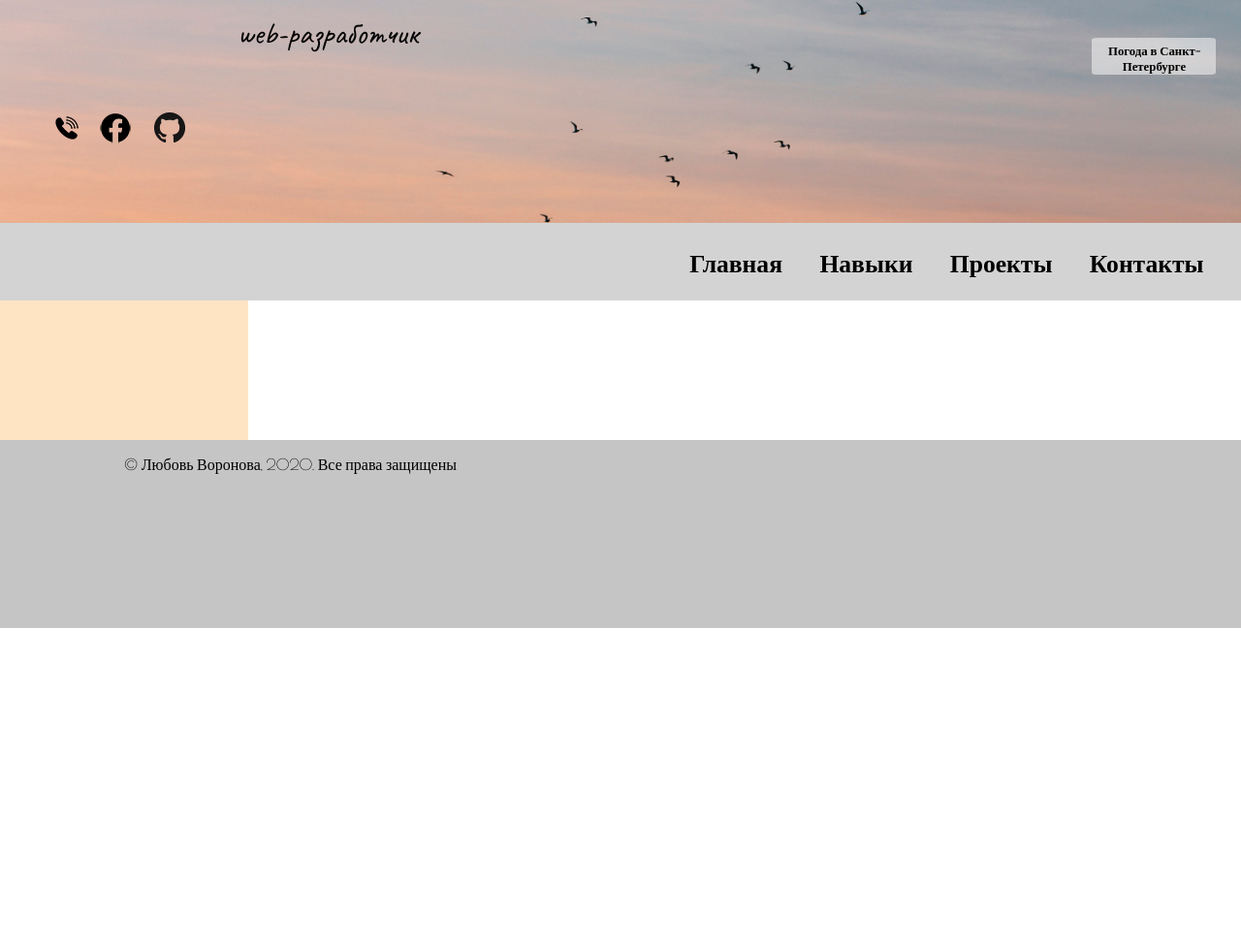
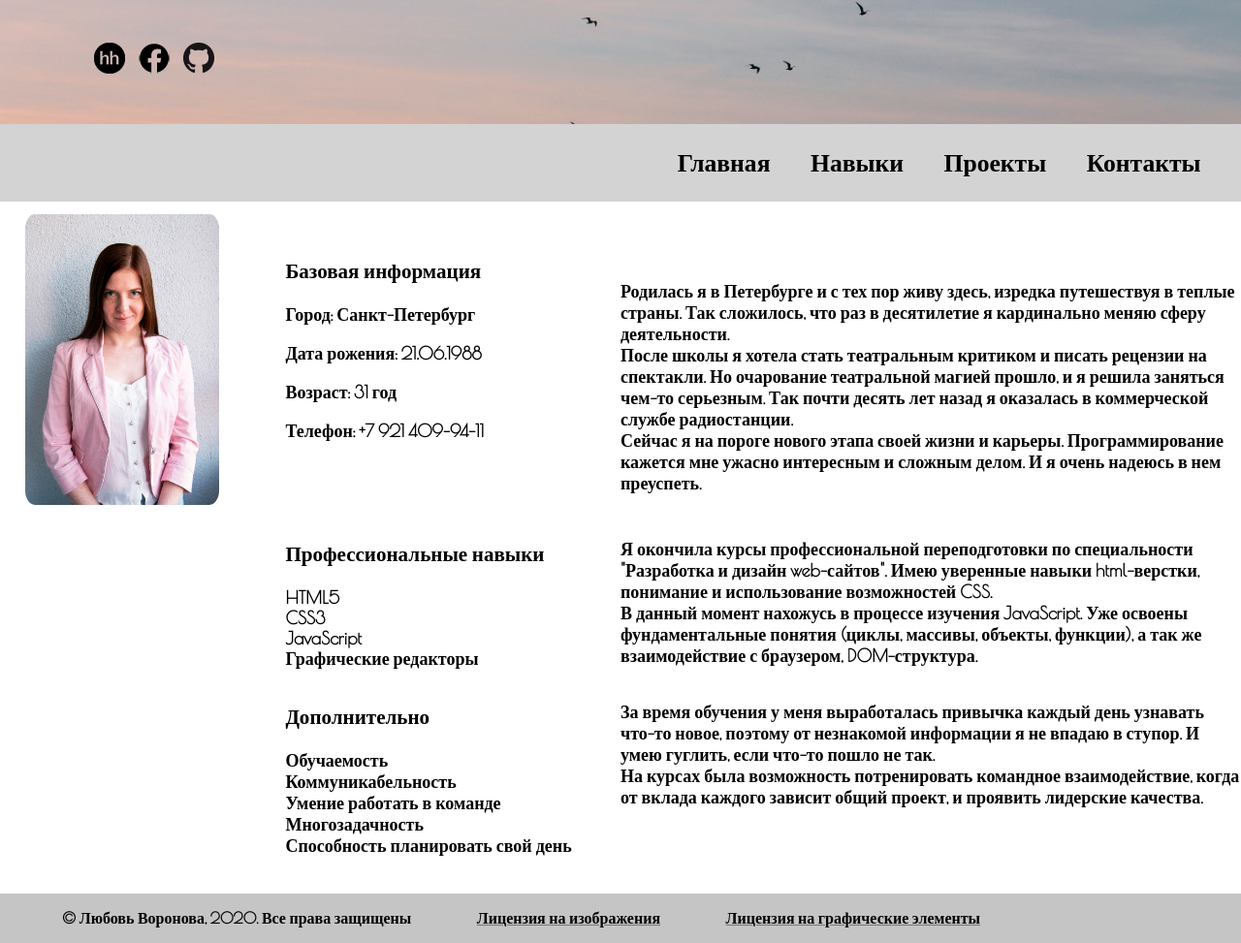
Before and after one commit to LiubovVoronova/portfolio, a plain HTML site: page index.html in a window 1280 px wide. Shown: the part 152-1125 px from the top of the page at 97% size. Before the commit the page ends 800 px from the top, so only its background shows below. Drawn offline with nearby package versions, Linux system fonts and the light colour scheme; no server answers.

Commit message:
photo and main content

```diff
--- a/index.html
+++ b/index.html
@@ -4,7 +4,7 @@
     <meta charset="UTF-8">
     <meta name="viewport" content="width=device-width, initial-scale=1.0">
     <link rel="stylesheet" href="style.css">
-    <title>LVPortfoilo</title>
+    <title>LVoronova</title>
 </head>
 <body class="grid-container">
     <header>
@@ -13,14 +13,13 @@
             <p>web-разработчик</p>
         </div>
         <div class="social">
-            <img src="images/phone.png" alt="Телефон">
+            <a href="https://spb.hh.ru/resume/c8a64239ff07cd72660039ed1f6e6c42504d72" target="_blank"><img src="images/hh.png" alt="HeadHunter"></a>
             <a href="https://www.facebook.com/lubov.malgunova" target="_blank"><img  src="images/f_logo_RGB-Black_58.png" alt="FaceBook"></a>
             <a href="https://github.com/LiubovVoronova/portfolio" target="_blank"><img src="images/GitHub-Mark-32px.png"></a>
         </div>
         <div class="weather">
             <h4>Погода в Санкт-Петербурге</h4>
         </div>
-
     </header>
     <main>
         <nav class="main-menu">
@@ -30,7 +29,7 @@
                         <ul class="sub-menu">
                             <li><a href="forms.html">Формы</a></li>
                             <li><a href="gallery.html">Галерея</a></li>
-                            <li>Новое</li>
+                            <li><a href="animation.html">Анимация</a></li>
                         </ul>
                     </li>
                     <li class="menu-item"> Проекты
@@ -42,11 +41,67 @@
                 </ul>
         </nav>
         <div class='photo'>
-
+            <img src="images/lubov-2.jpg" alt="Фотография" width="200px">
+        </div>
+        <div class="my-info">
+            <h3>Базовая информация</h3>
+            <p>Город: Санкт-Петербург</p>
+            <p>Дата рожения: 21.06.1988</p>
+            <p class="my-age"></p>
+            <p>Телефон: +7 921 409-94-11</p>
+        </div>
+        <div class="my-info-extended">
+                <p>Родилась я в Петербурге и с тех пор живу здесь, изредка
+                путешествуя в теплые страны. Так сложилось, что раз в десятилетие
+                я кардинально меняю сферу деятельности.<br>
+                После школы я хотела стать театральным критиком и писать рецензии на спектакли.
+                Но очарование театральной магией прошло, и я решила заняться чем-то серьезным.
+                Так почти десять лет назад я оказалась в коммерческой службе радиостанции.<br>
+                Сейчас я на пороге нового этапа своей жизни и карьеры.
+                Программирование кажется мне ужасно интересным и сложным делом.
+                И я очень надеюсь в нем преуспеть.</p>
+        </div>
+        <div class="skills">
+            <h3>Профессиональные навыки</h3>
+            <ul>
+                <li>HTML5</li>
+                <li>CSS3</li>
+                <li>JavaScript</li>
+                <li>Графические редакторы</li>
+            </ul>
+        </div>
+        <div class="skills-extended">
+            <p>Я окончила курсы профессиональной переподготовки по специальности "Разработка и
+                дизайн web-сайтов".
+                Имею уверенные навыки html-верстки, понимание и использование возможностей CSS. <br>
+                В данный момент нахожусь в процессе изучения JavaScript.
+                Уже освоены фундаментальные понятия (циклы, массивы, объекты, функции), а так же
+                взаимодействие с браузером, DOM-структура.
+            </p>
+        </div>
+        <div class="features">
+            <h3>Дополнительно</h3>
+            <ul>
+                <li>Обучаемость</li>
+                <li>Коммуникабельность</li>
+                <li>Умение работать в команде</li>
+                <li>Многозадачность</li>
+                <li>Способность планировать свой день</li>
+            </ul>
+        </div>
+        <div class="fetures-extended">
+            <p>За время обучения у меня выработалась привычка каждый день узнавать что-то новое,
+               поэтому от незнакомой информации я не впадаю в ступор. И умею гуглить,
+               если что-то пошло не так.<br>
+               На курсах была возможность потренировать командное взаимодействие,
+               когда от вклада каждого зависит общий проект, и проявить лидерские качества.
+            </p>
         </div>
     </main>
     <footer>
         <p> &#169; Любовь Воронова, 2020. Все права защищены</p>
+        <a href="https://unsplash.com/license">Лицензия на изображения</a>
+        <a href="http://support.iconfinder.com/en/articles/18231-license-basic">Лицензия на графические элементы</a>
     </footer>
 <script src='script.js'></script>
 </body>
--- a/script.js
+++ b/script.js
@@ -62,3 +62,27 @@ function createWeatherElement(element, tagName) {
     newElement.textContent = element;
     weatherBlock.appendChild(newElement);
 }
+
+// MY AGE
+function calculateAge() {
+    let myBirthDay = new Date("1988-06-21");
+    let currentDate = new Date();
+    let age = currentDate.getFullYear() - myBirthDay.getFullYear();
+    let month = currentDate.getMonth() - myBirthDay.getMonth();
+    if ( month < 0 || month === 0 && currentDate.getDate() < myBirthDay.getDate()) {
+        age--;
+    }
+    return age;
+}
+let ageInfo = document.querySelector('.my-age');
+let myAge = calculateAge();
+let years;
+let lastNumber = myAge % 10;
+if(lastNumber == 1) {
+    years = "год";
+} else if (lastNumber > 1 && lastNumber < 5) {
+    years = "года";
+} else {
+    years = "лет";
+}
+ageInfo.textContent = "Возраст: " + myAge + " " + years;
--- a/style.css
+++ b/style.css
@@ -7,6 +7,7 @@ body {
     height: 100vh;
     min-width: 320px;
     font-family: 'Poiret One', 'Times New Roman', Times, serif;
+    font-weight: bold;
 }
 .grid-container {
     display: grid;
@@ -22,12 +23,14 @@ header {
     background: url(images/birds_header.jpg) no-repeat left top;
     background-size: cover;
     width: 100%;
+    height: 35vh;
 }
 main {
     grid-area: main;
     display: grid;
-    grid-template-columns: 1fr 1fr 1fr 1fr 1fr;
-    grid-template-rows: 10vh auto;
+    grid-template-columns: 1fr 1fr 0.5fr 1.5fr 1fr;
+    grid-template-rows: 10vh auto auto auto;
+    font-size: 18px;
 }
 aside {
     grid-area: sidebar;
@@ -55,20 +58,23 @@ a {
     background-color: lightgray;
     font-size: 2vw;
     font-weight: bold;
+    display: flex;
+    flex-direction: row;
+    justify-content: flex-end;
+    align-items: center;
 }
 .main-menu ul {
     display: flex;
     flex-direction: row;
     justify-content: flex-end;
-    align-items: center;
 }
 .main-menu li {
     border-bottom: 1px solid transparent;
     transition: border-bottom 0.5s ease-in;
-    margin: 0 3% 0 0;
+    margin: 0 10% 0 0;
     display: inline-block;
     position: relative;
-    padding-top: 2%;
+    padding-top: 0;
 }
 
 .main-menu li:hover {
@@ -91,7 +97,7 @@ ul.show-sub {
 .sub-menu li {
     padding: 2% 0 0 10%;
     margin: 5% 0 3% 0;
-    width: 9vw;
+    width: 10vw;
     border-radius: 10%;
     border: none;
 }
@@ -108,7 +114,7 @@ ul.show-sub {
 .logo {
     float: left;
     font-family: "Caveat", 'Times New Roman', Times, serif;
-    font-size: 2.5vw;
+    font-size: 1.5vw;
     text-align: right;
     padding-left: 5%;
 }
@@ -117,13 +123,21 @@ ul.show-sub {
 .photo {
     grid-row: 2 / 3;
     grid-column: 1 / 2;
-    background-color: bisque;
-    width: 100%;
+    margin: 5% 5% 5% 10%;
 
 }
+.photo img {
+    border-radius: 5%;
+}
 
+/* FOOTER */
 footer > p {
-    padding-left: 10%;
+    padding-left: 5%;
+    display: inline-block;
+}
+footer > a {
+    margin-left: 5%;
+    text-decoration: underline #757575;
 }
 
 /* WEATHER */
@@ -131,7 +145,7 @@ footer > p {
     display: block;
     float: right;
     position: relative;
-    top: 50%;
+    top: 25%;
     right: 2%;
     width: 10vw;
     background-color: rgba(255, 255, 255, 0.5);
@@ -148,7 +162,7 @@ footer > p {
 }
 @media screen and (max-width: 450px) {
     .weather {
-        top: 30%;
+        top: 20%;
     }
     .weather img {
         width: 35px;
@@ -159,6 +173,12 @@ footer > p {
     }
     .social img {
         width: 25px;
+    }
+    .main-menu {
+        font-size: 4vw;
+    }
+    ul.sub-menu {
+        font-size: 3vw;
     }
 }
 .weather p {
@@ -175,14 +195,47 @@ p.degrees {
     margin-bottom: 10%;
 }
 
-/* SOCIAL-MEIA LINKS */
+/* SOCIAL-MEDIA LINKS */
 .social {
     display: inline-block;
     position: relative;
     top: 70%;
-    left: -30%;
+    left: -15%;
     width: 300px;
 }
-.social a, .social img {
+.social a {
     margin: 0 5px 0 5px;
 }
+
+/* MAIN CONTENT */
+.my-info {
+    grid-column: 2 / 4;
+    grid-row: 2 / 3;
+    padding-left: 10%;
+    margin-top: 10%;
+}
+.my-info-extended {
+    grid-column: 4 / 6;
+    grid-row: 2 / 3;
+    margin-top: 10%;
+}
+.skills {
+    grid-column: 2 / 4;
+    grid-row: 3 / 4;
+    padding-left: 10%;
+}
+.skills-extended {
+    grid-column: 4 / 6;
+    grid-row: 3 / 4;
+}
+.features {
+    grid-column: 2 / 4;
+    grid-row: 4 / 5;
+    padding-left: 10%;
+    margin-bottom: 10%;
+}
+.fetures-extended {
+    grid-column: 4 / 6;
+    grid-row: 4 / 5;
+    margin-bottom: 10%;
+}
```
Also changed, not shown: forms.html (+11 -0 lines), animation.html (added), images/hh.png (added), images/lubov-2.jpg (added), master.txt (deleted).
